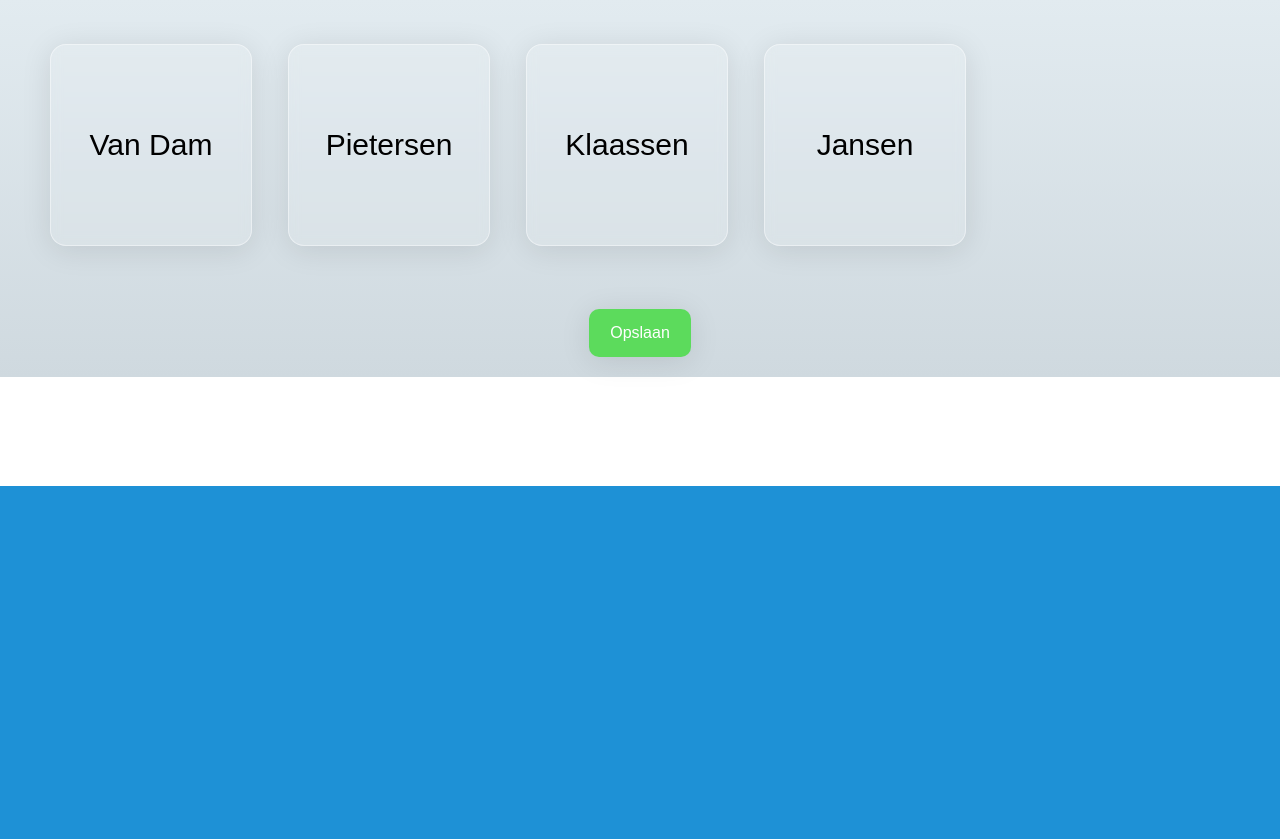
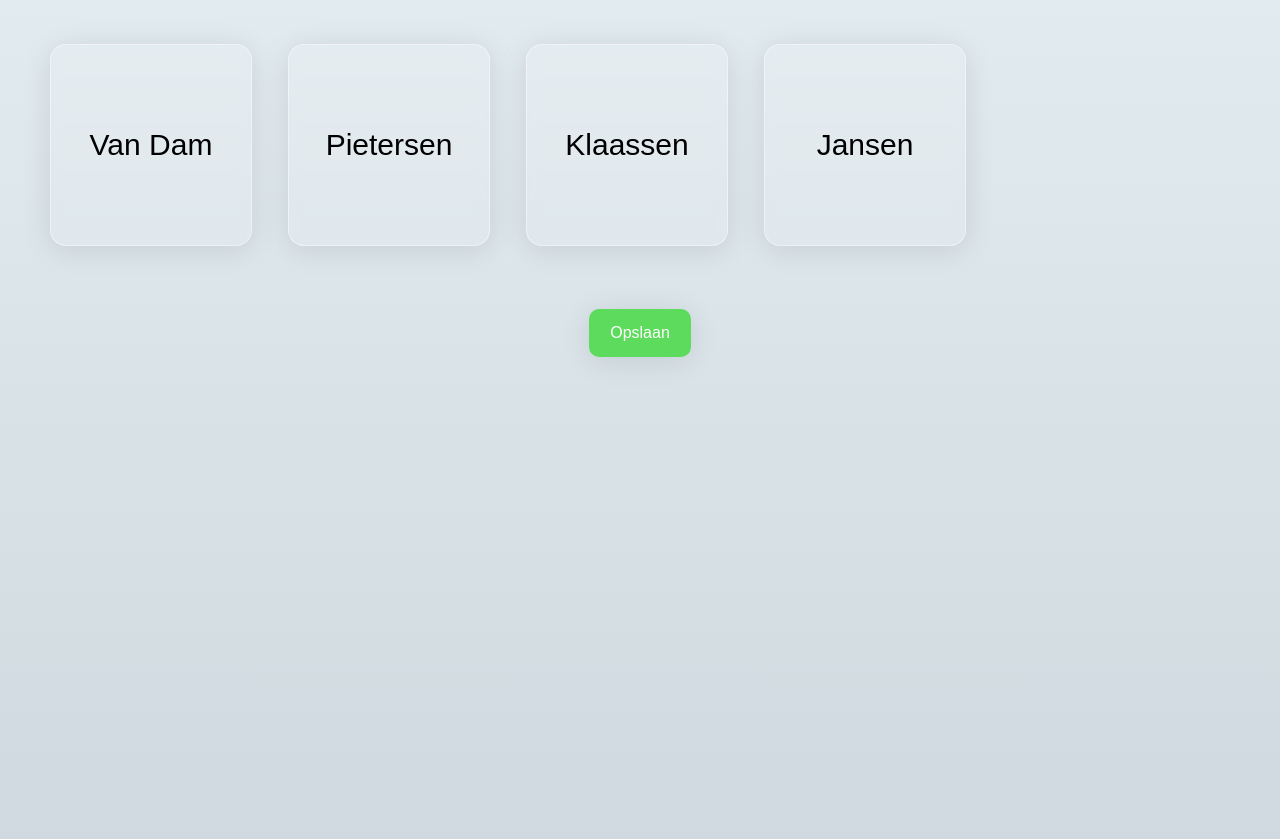
Before and after one commit to woutvos/leerlingen-koppelen, a Flask app: page /voorkeur/ in a window 1280 px wide. Shown: the part 314-1153 px from the top of the page. Before the commit the page ends 800 px from the top, so only its background shows below. Run offline with Flask 3, Linux system fonts and the light colour scheme; a user stored in the database is signed in; data comes from the database, SQL or seed files in the repository.

Commit message:
Update style

```diff
--- a/static/css/styles.css
+++ b/static/css/styles.css
@@ -29,6 +29,7 @@ main {
     text-align: center;
     display: block;
     padding: 20px;
+    min-height: 100vh
 }
 
 .background {
```
